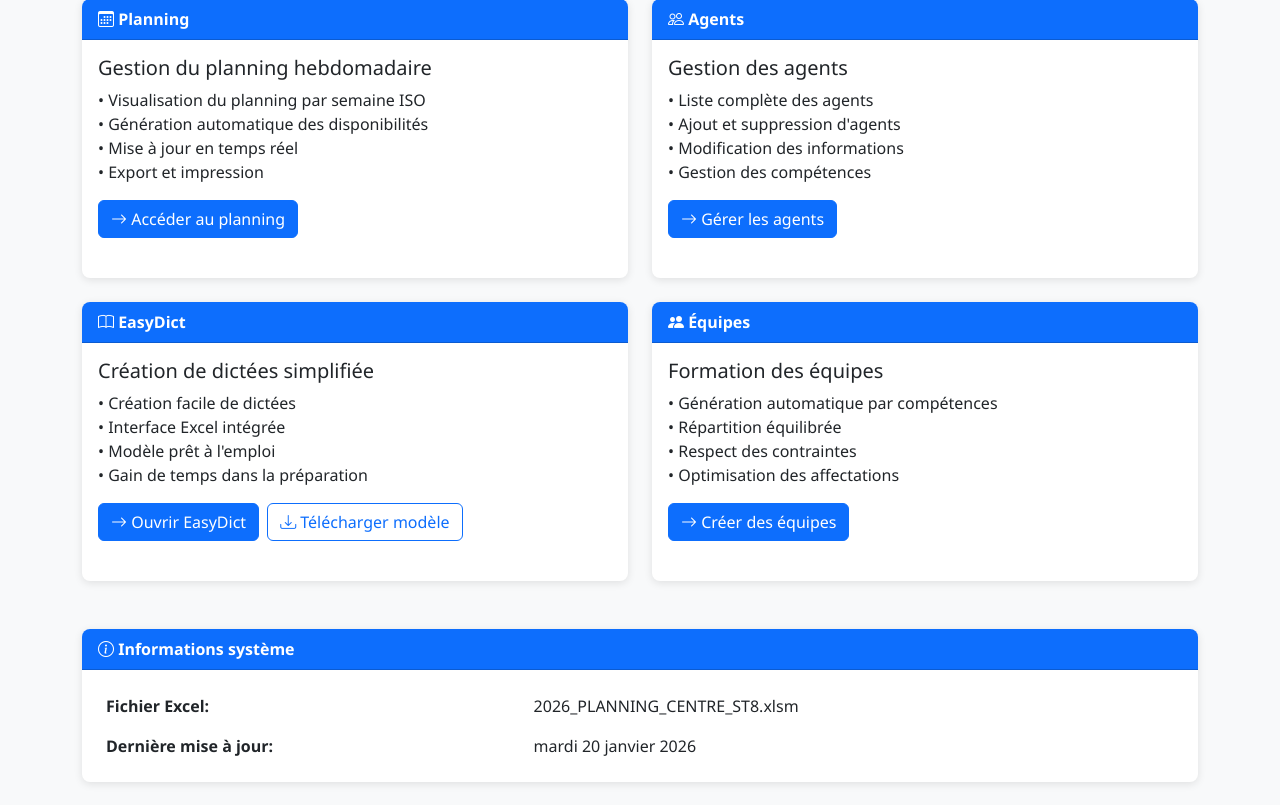
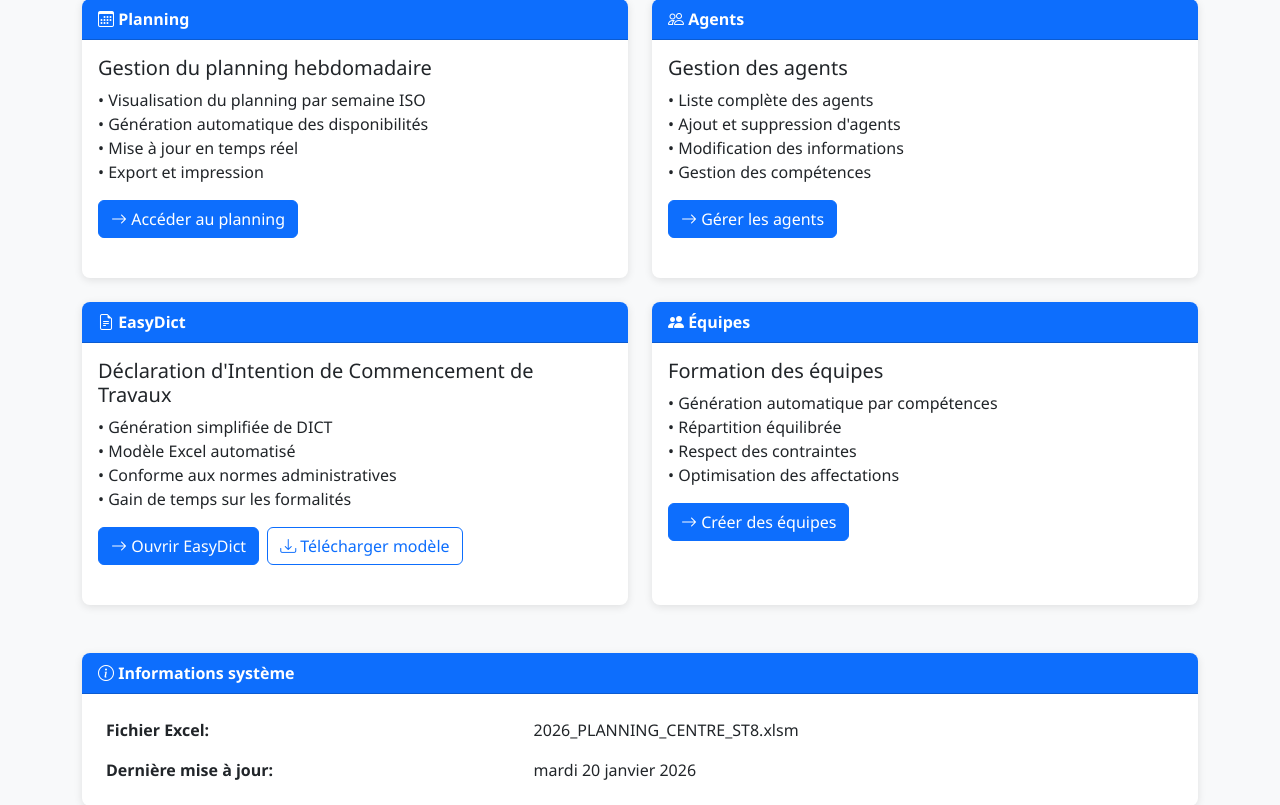
Before and after one commit to lamiedepain/ST8, a Flask app: page / in a window 1280 px wide. Shown: the part 688-1493 px from the top of the page. Run offline with Flask 3, Linux system fonts and the light colour scheme; data that the repository does not hold is empty.

Commit message:
Correction EasyDict: DICT = Déclaration d'Intention de Commencement de Travaux

```diff
--- a/templates/index.html
+++ b/templates/index.html
@@ -111,15 +111,15 @@
         <div class="col-md-6 mb-4">
             <div class="card h-100">
                 <div class="card-header">
-                    <i class="bi bi-book"></i> EasyDict
+                    <i class="bi bi-file-earmark-text"></i> EasyDict
                 </div>
                 <div class="card-body">
-                    <h5 class="card-title">Création de dictées simplifiée</h5>
+                    <h5 class="card-title">Déclaration d'Intention de Commencement de Travaux</h5>
                     <p class="card-text">
-                        • Création facile de dictées<br>
-                        • Interface Excel intégrée<br>
-                        • Modèle prêt à l'emploi<br>
-                        • Gain de temps dans la préparation
+                        • Génération simplifiée de DICT<br>
+                        • Modèle Excel automatisé<br>
+                        • Conforme aux normes administratives<br>
+                        • Gain de temps sur les formalités
                     </p>
                     <div class="d-flex gap-2">
                         <a href="/easydict/easydict.html" target="_blank" class="btn btn-primary">
```
